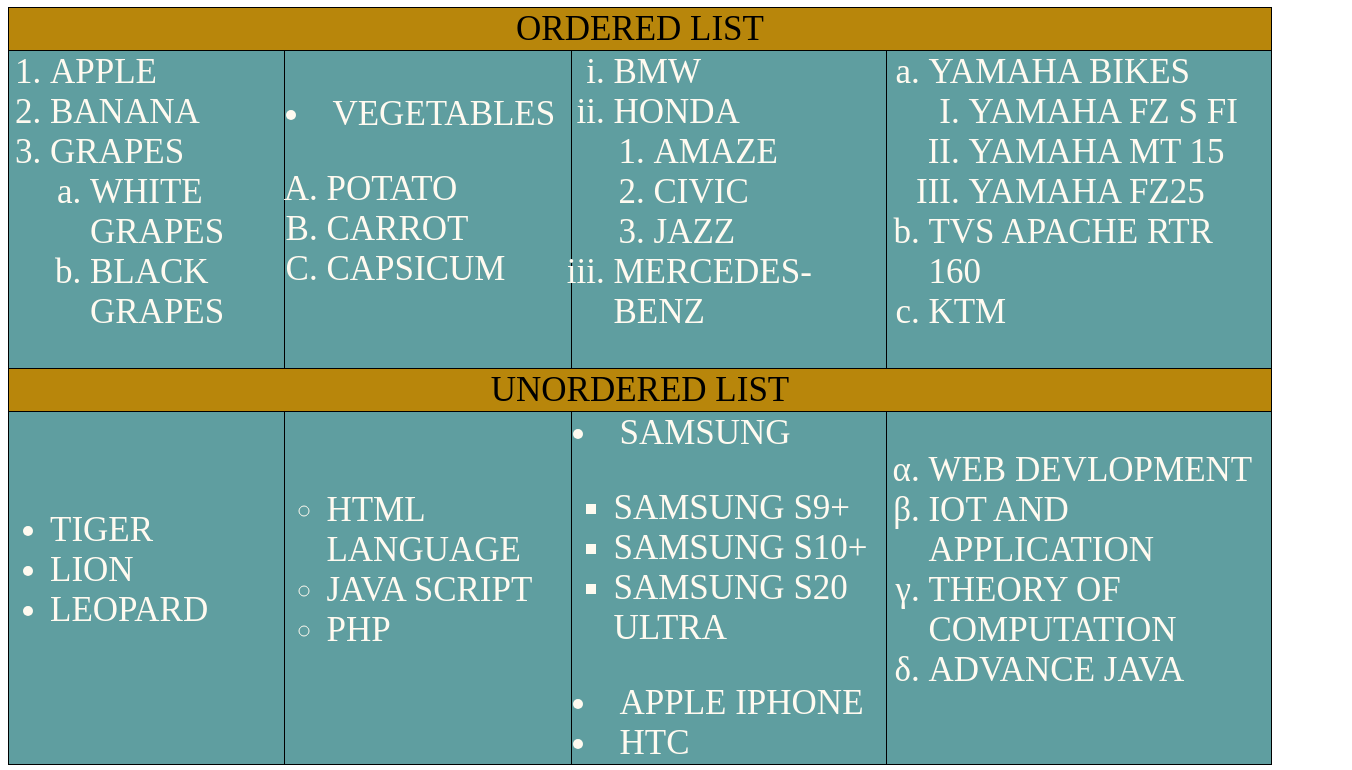
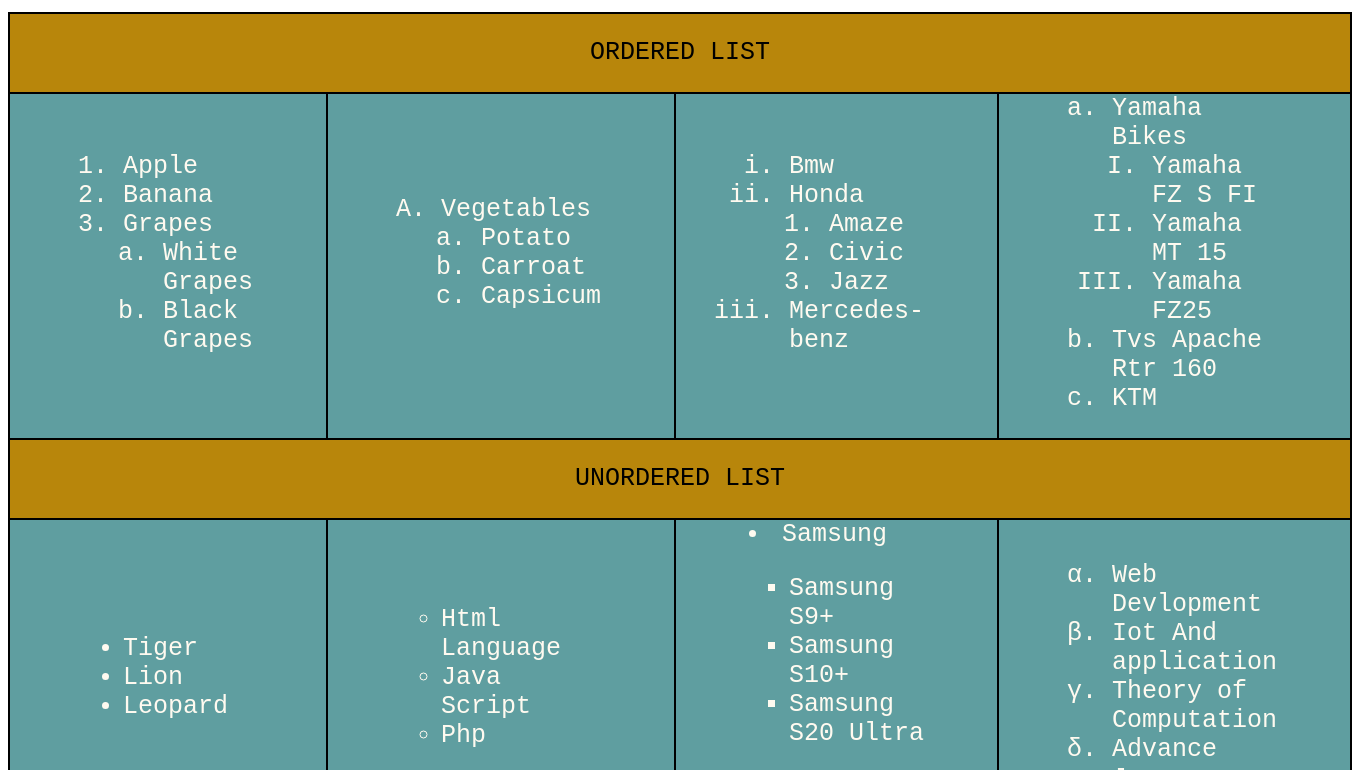
Before and after one commit to yashrathod31/180020107058.github.io, a plain HTML site: page list.html in a window 1280 px wide. Shown: the part 103-873 px from the top of the page, 1352 px wide, since content can reach past the window. Drawn offline with Linux system fonts and the light colour scheme.

Commit message:
Update list.html

```diff
--- a/list.html
+++ b/list.html
@@ -1,75 +1,82 @@
 <html>
 <head>
-    <h3 style="text-align: center"><mark>YASH RATHOD_180020107058</mark></h3>
-    <h1 style="text-align: center";>TYPES OF LISTS</h1>
+    <h2 style="text-align: center"><u>YASH RATHOD | 180020107058</u></h2>
+    <h1 style="text-align: center";><u>TYPES OF LISTS</u></h1>
 <style>
     table,th,td{
-        border:1px solid black;
+        border:2px solid black;
         border-collapse: collapse;
+        padding: 0px 73px;
+        height: 80px;
+
         }
     th{
-        padding: 20px;
-        font-size:20px;
+
+        font-size:15px;
+        height: 20px;
+
     }
     td
     {
-        font-size: 35px;
+        font-size: 25px;
         font-style:normal;
-
+        font-family: monospace;
     }
     tr{
         color: floralwhite;
+        padding: 100px;
+        border: 2px solid black;
     }
 </style>
 </head>
 <body>
-    <table style="width=100%">
+    <table>
         <tr style="background-color:darkgoldenrod">
             <td colspan="4" style="text-align: center;color: black">ORDERED LIST</td>
     </tr>
         <tr style="background-color:cadetblue">
             <td>
             <ol type="1">
-                <li>APPLE</li>
-                <li>BANANA</li>
-                <li>GRAPES</li>
+                <li>Apple</li>
+                <li>Banana</li>
+                <li>Grapes</li>
                 <ol type="a">
-                    <li>WHITE GRAPES</li>
-                    <li>BLACK GRAPES</li>
+                    <li>White Grapes</li>
+                    <li>Black Grapes</li>
                 </ol>
                 </ol>
             </td>
 
             <td>
-                <li>VEGETABLES</li>
-            <ol type="A">
-                <li>POTATO</li>
-                <li>CARROT</li>
-                <li>CAPSICUM</li>
-                </ol>
+                <ol type="A">
+        <li>Vegetables
+        <ol type="a"><li>Potato</li>
+        <li>Carroat</li>
+            <li>Capsicum</li></ol>
+        </ol>
             </td>
 
         <td>
             <ol type="i">
-                <li>BMW</li>
-                <li>HONDA</li>
+                <li>Bmw</li>
+                <li>Honda</li>
                 <ol type="1">
-                    <li>AMAZE</li>
-                    <li>CIVIC</li>
-                    <li>JAZZ</li></ol>
-                <li>MERCEDES-BENZ</li>
+                    <li>Amaze</li>
+                    <li>Civic</li>
+                    <li>Jazz</li></ol>
+                <li>Mercedes-benz</li>
             </ol>
             </td>
 
             <td>
                 <ol type="a">
-                <li>YAMAHA BIKES</li>
+                <li>Yamaha Bikes</li>
                 <ol type="I">
-                    <li>YAMAHA FZ S FI</li>
-                    <li>YAMAHA MT 15</li>
-                    <li>YAMAHA FZ25</li></ol>
+                    <li>Yamaha FZ S FI</li>
+                    <li>Yamaha MT 15</li>
+                    <li>Yamaha FZ25</li></ol>
 
-                <li>TVS APACHE RTR 160</li>
+                <li>Tvs Apache Rtr 160</li>
                     <li>KTM</li></ol></td>
         </tr>
         <tr style="background-color:darkgoldenrod">
@@ -78,32 +85,32 @@
     <tr style="background-color: cadetblue">
         <td>
             <ul>
-            <li>TIGER</li>
-            <li>LION</li>
-            <li>LEOPARD</li></ul>
+            <li>Tiger</li>
+            <li>Lion</li>
+            <li>Leopard</li></ul>
         </td>
         <td>
         <ul style="list-style-type: circle">
-            <li>HTML LANGUAGE</li>
-            <li>JAVA SCRIPT</li>
-            <li>PHP</li>
+            <li>Html Language</li>
+            <li>Java Script</li>
+            <li>Php</li>
             </ul>
         </td>
         <td>
-            <li>SAMSUNG</li>
+            <li>Samsung</li>
         <ul style="list-style-type:square">
-            <li>SAMSUNG S9+</li>
-            <li>SAMSUNG S10+</li>
-            <li>SAMSUNG S20 ULTRA</li></ul>
-        <li>APPLE IPHONE</li>
-            <li>HTC</li>
+            <li>Samsung S9+</li>
+            <li>Samsung S10+</li>
+            <li>Samsung S20 Ultra</li></ul>
+        <li>Apple Iphone</li>
+            <li>Htc</li>
         </td>
         <td>
         <ul style="list-style-type:lower-greek">
-            <li>WEB DEVLOPMENT</li>
-            <li>IOT AND APPLICATION</li>
-            <li>THEORY OF COMPUTATION</li>
-            <li>ADVANCE JAVA</li></ul>
+            <li>Web Devlopment</li>
+            <li>Iot And application</li>
+            <li>Theory of Computation</li>
+            <li>Advance Java</li></ul>
         </td>
         </tr>
     </table>
```
